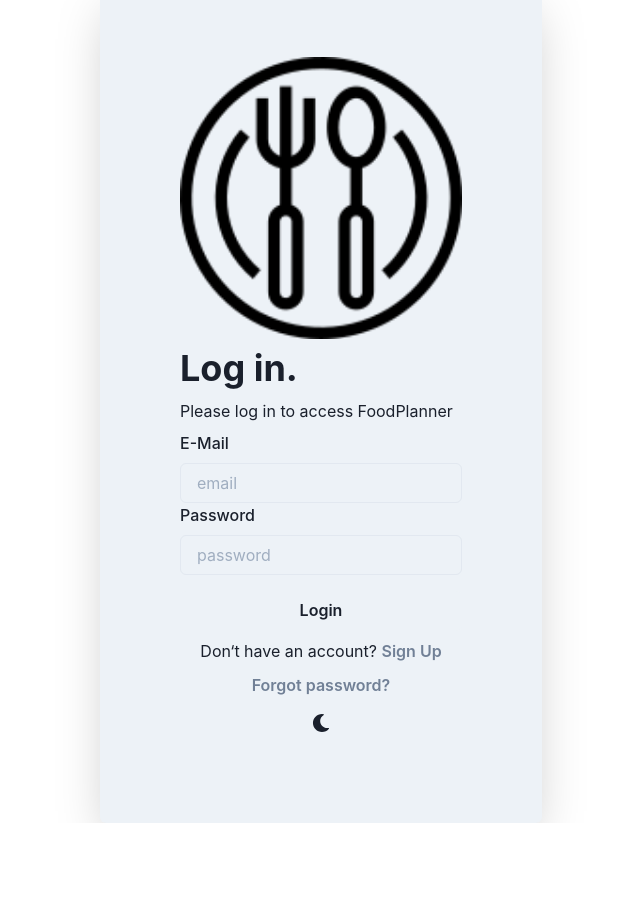
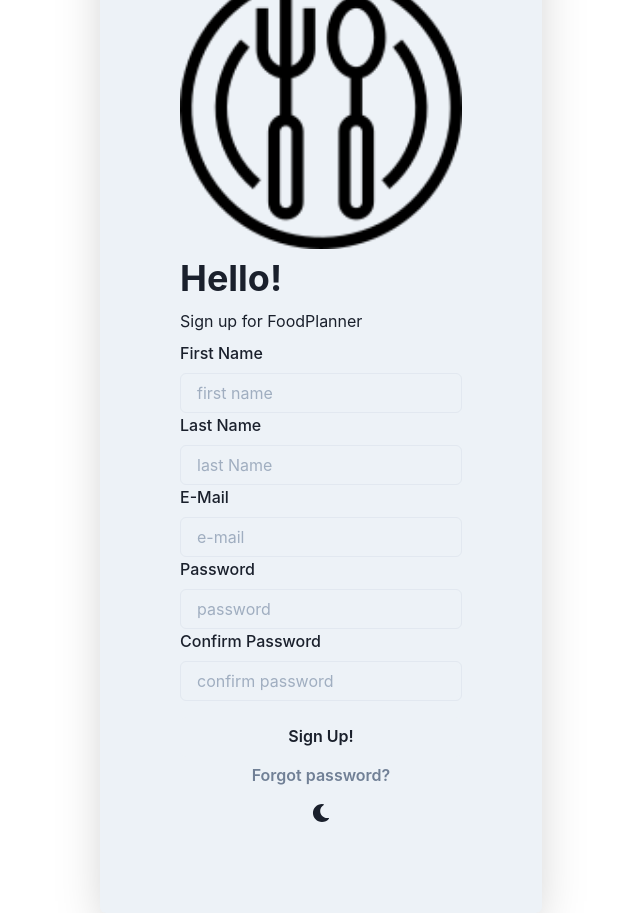
Before and after one commit to abaumeler/react-demo, a React (Create React App) app: page /signup in a window 1280 px wide. Shown: the whole page, without its empty margins (319-959 px from the left). Before the commit the page ends 823 px from the top, so only its background shows below. Built offline with nearby package versions, Linux system fonts and the light colour scheme.

Commit message:
- added sign up page - updates - added react router dom

```diff
--- a/package.json
+++ b/package.json
@@ -14,6 +14,7 @@
     "react": "^17.0.2",
     "react-dom": "^17.0.2",
     "react-icons": "^3.11.0",
+    "react-router-dom": "^6.2.1",
     "react-scripts": "5.0.0",
     "web-vitals": "^0.2.4",
     "yup": "^0.32.11"
--- a/src/App.js
+++ b/src/App.js
@@ -3,12 +3,24 @@ import {
   ChakraProvider,
   theme,
 } from '@chakra-ui/react';
-import LoginPage from './LoginPage';
+import {
+  BrowserRouter as Router,
+  Routes,
+  Route
+} from "react-router-dom";
+import LoginPage from './pages/LoginPage';
+import SignUpPage from './pages/SignUpPage';
 
 function App() {
   return (
     <ChakraProvider theme={theme}>
-      <LoginPage/>
+      <Router>
+        <Routes>
+          <Route path="/" element={<LoginPage/>} />
+          <Route path="/login" element={<LoginPage/>} />
+          <Route path="/signup" element={<SignUpPage/>} />
+        </Routes>
+      </Router>
     </ChakraProvider>
   );
 }
--- a/src/LoginPage.js
+++ b/src/pages/LoginPage.js
@@ -10,7 +10,8 @@ import {
   FormErrorMessage,
   useColorModeValue
 } from '@chakra-ui/react';
-import { ColorModeSwitcher } from './ColorModeSwitcher';
+import {Link} from 'react-router-dom'
+import { ColorModeSwitcher } from '../Utils/ColorModeSwitcher';
 import { Formik, Form, Field } from 'formik';
 
 
@@ -85,7 +86,7 @@ function LoginPage() {
         </Formik>
         <Stack justify="center" spacing="3">
           <Text as="div" textAlign="center">
-            <span>Don&lsquo;t have an account? </span><Button variant="link">Sign Up</Button>
+            <span>Don&lsquo;t have an account? </span><Link to='/signup'><Button variant="link">Sign Up</Button></Link>
           </Text>
           <Button variant="link">Forgot password?</Button>
         </Stack>
--- /dev/null
+++ b/src/pages/SignUpPage.js
@@ -0,0 +1,141 @@
+import {
+    Text,
+    Button,
+    Input,
+    Heading,
+    Stack,
+    Center,
+    FormControl,
+    FormLabel,
+    FormErrorMessage,
+    useColorModeValue,
+    Flex
+  } from '@chakra-ui/react';
+  import { ColorModeSwitcher } from '../Utils/ColorModeSwitcher';
+  import { Formik, Form, Field } from 'formik';
+
+
+  function SignUpPage() {
+    const bg = useColorModeValue('gray.100', 'gray.900')
+    const logo = useColorModeValue('reshot-icon-food-equipment_light.png', 'reshot-icon-food-equipment_dark.png')
+
+    function validateFirstName(value) {
+      let error
+      if (!value) {
+        error = 'First Name is required'
+      }
+      return error
+    }
+
+    function validateLastName(value) {
+      let error
+      if (!value) {
+        error ='Last Name is required'
+      }
+      return error
+    }
+
+
+    function validateEmail(value) {
+      let error
+      if (!value) {
+        error = 'Email is required'
+      }
+      return error
+    }
+
+    function validatePassword(value) {
+      let error
+      if (!value) {
+        error = 'Password is required'
+      }
+      return error
+    }
+
+    return (
+      <Center h="100vh">
+        <Stack boxShadow="2xl" p="20" rounded="md" bg={bg}>
+          <img src={logo} maxW="20px" mb="10" mx="auto" alt="logo" />
+          <Heading as="h1">Hello!</Heading>
+          <Text fontsize="lg">Sign up for FoodPlanner</Text>
+          <Formik
+            initialValues={{
+              firstname: '',
+              lastname: '',
+              email: '',
+              password: ''
+            }}
+            onSubmit={(values, actions) => {
+              setTimeout(() => {
+                alert(JSON.stringify(values, null, 2))
+                actions.setSubmitting(false)
+              }, 1000)
+            }}
+          >
+            {(props) => (
+              <Form>
+                <Field name='firstname' validate={validateFirstName}>
+                  {({ field, form }) => (
+                    <FormControl isInvalid={form.errors.firstname && form.touched.firstname}>
+                      <FormLabel htmlFor='firstname'>First Name</FormLabel>
+                      <Input {...field} id='firstname' placeholder='first name' />
+                      <FormErrorMessage>{form.errors.firstname}</FormErrorMessage>
+                    </FormControl>
+                  )}
+                </Field>
+                <Field name='lastname' validate={validateLastName}>
+                  {({ field, form }) => (
+                    <FormControl isInvalid={form.errors.lastname && form.touched.lastname}>
+                      <FormLabel htmlFor='lastname'>Last Name</FormLabel>
+                      <Input {...field} id='lastname' placeholder='last Name' />
+                      <FormErrorMessage>{form.errors.lastname}</FormErrorMessage>
+                    </FormControl>
+                  )}
+                </Field>
+                <Field name='email' validate={validateEmail}>
+                  {({ field, form }) => (
+                    <FormControl isInvalid={form.errors.email && form.touched.email}>
+                      <FormLabel htmlFor='name'>E-Mail</FormLabel>
+                      <Input {...field} id='email' placeholder='e-mail' />
+                      <FormErrorMessage>{form.errors.email}</FormErrorMessage>
+                    </FormControl>
+                  )}
+                </Field>
+                <Field name='password' validate={validatePassword}>
+                  {({ field, form }) => (
+                    <FormControl isInvalid={form.errors.password && form.touched.password}>
+                      <FormLabel htmlFor='password'>Password</FormLabel>
+                      <Input {...field} id='password' placeholder='password' type='password' />
+                      <FormErrorMessage>{form.errors.password}</FormErrorMessage>
+                    </FormControl>
+                  )}
+                </Field>
+                <Field name='password' validate={validatePassword}>
+                  {({ field, form }) => (
+                    <FormControl isInvalid={form.errors.passwordconf && form.touched.passwordconf}>
+                      <FormLabel htmlFor='passwordconf'>Confirm Password</FormLabel>
+                      <Input {...field} id='passwordconf' placeholder='confirm password' type='password' />
+                      <FormErrorMessage>{form.errors.passwordconf}</FormErrorMessage>
+                    </FormControl>
+                  )}
+                </Field>
+                <Button
+                  mt={4}
+                  width="full"
+                  isLoading={props.isSubmitting}
+                  type='submit'
+                >
+                  Sign Up!
+                </Button>
+              </Form>
+            )}
+          </Formik>
+          <Stack justify="center" spacing="3">
+            <Button variant="link">Forgot password?</Button>
+          </Stack>
+          <ColorModeSwitcher></ColorModeSwitcher>
+        </Stack>
+      </Center>
+    );
+  }
+  export default SignUpPage;
```
Also changed, not shown: src/Utils/ColorModeSwitcher.js (renamed from src/ColorModeSwitcher.js), 2 other files (tests, documents, lock files or other folders).
